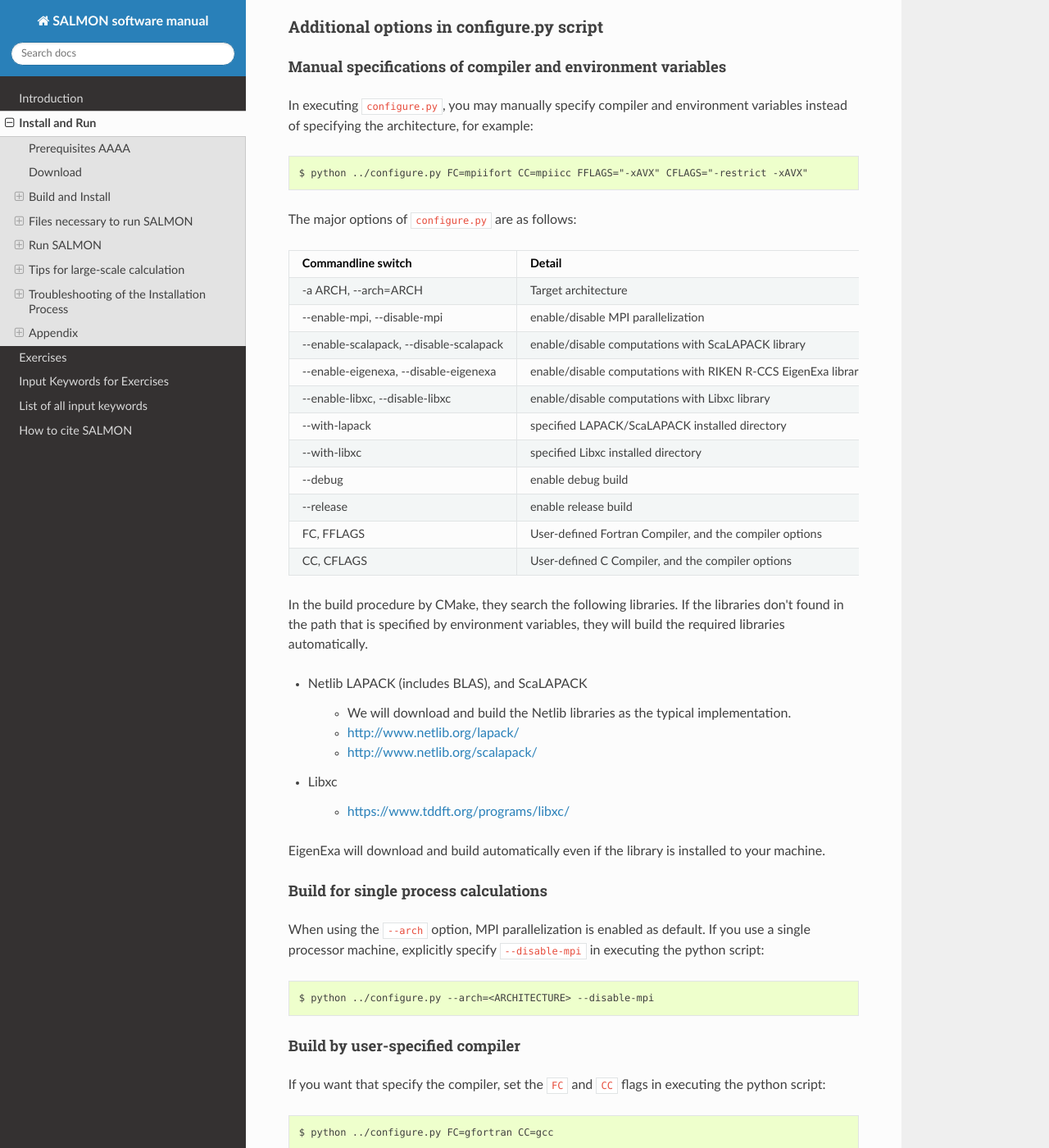
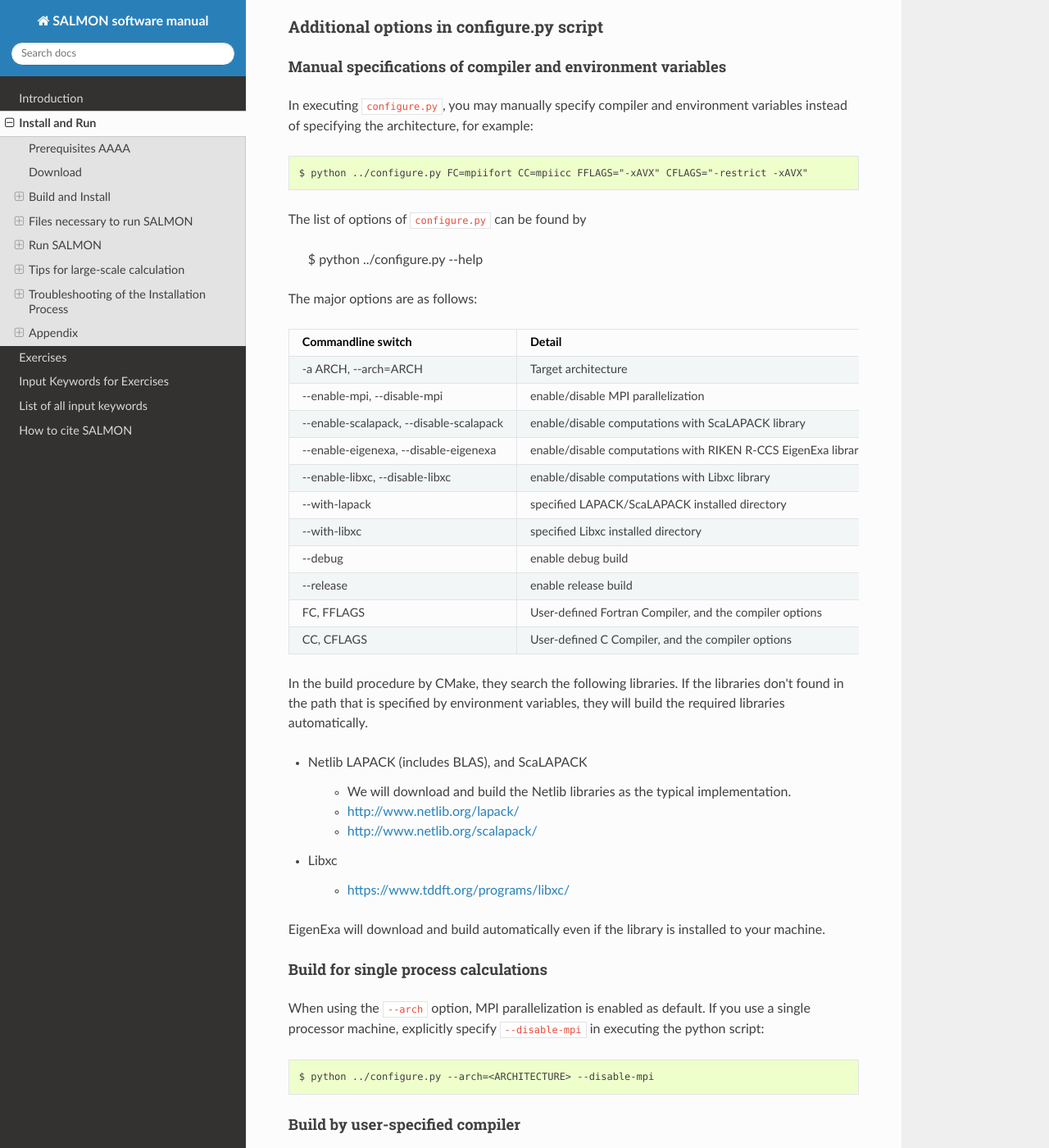
Before and after one commit to SALMON-TDDFT/SALMON-DOCS, a Sphinx documentation site: the page built from source/install_and_run.rst, in a window 1280 px wide and 1400 px high, scrolled down 10488 px. Shown: the whole window at 82% size. Built offline with Sphinx 7.4.7 and the Read the Docs theme 2.0.0, drawn with Linux system fonts in a browser that asks for light colours; formulas are drawn with MathJax 3; some of the changed text lies outside the part shown.

Commit message:
Update install_and_run.rst

```diff
--- a/source/install_and_run.rst
+++ b/source/install_and_run.rst
@@ -490,7 +490,11 @@
 
     $ python ../configure.py FC=mpiifort CC=mpiicc FFLAGS="-xAVX" CFLAGS="-restrict -xAVX"
 
-The major options of ``configure.py`` are as follows:
+The list of options of ``configure.py`` can be found by
+
+    $ python ../configure.py --help
+
+The major options are as follows:
 
 =======================================  ===================================================
 Commandline switch                       Detail
```
Also changed, not shown: other parts of source/install_and_run.rst (+1 -1 lines).
